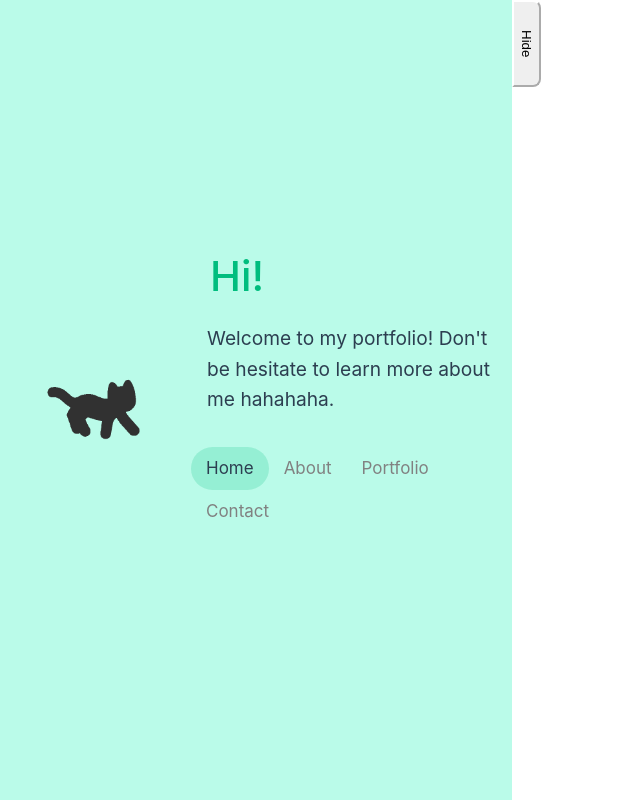
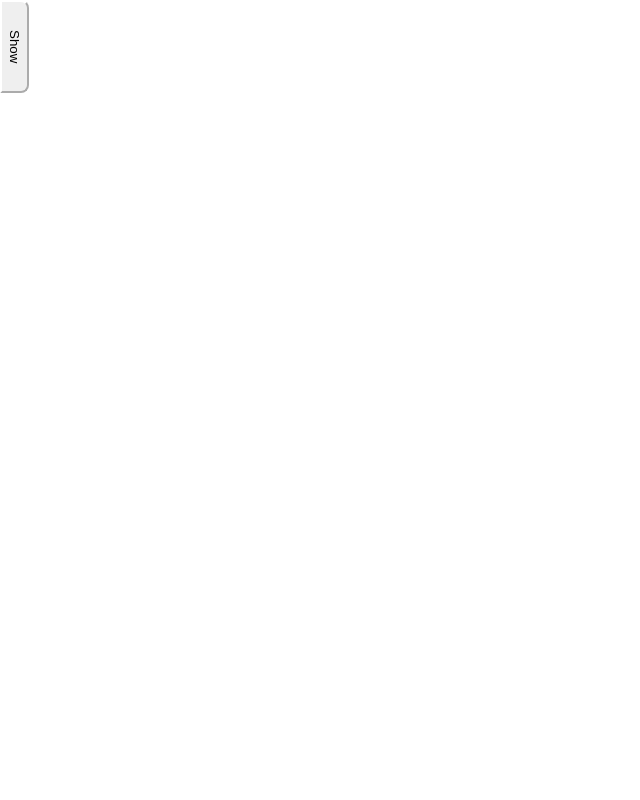
Before and after one commit to pattera4322/pattera_portfolio, a Vue app: page / in a window 1280 px wide. Shown: the whole page, without its empty margins (0-640 px from the left). Built offline with nearby package versions, Linux system fonts and the light colour scheme.

Commit message:
- format

```diff
--- a/src/App.vue
+++ b/src/App.vue
@@ -1,16 +1,51 @@
-<script setup>
+<script>
 import { ref } from "vue";
 import HelloWorld from "./components/HelloWorld.vue";
 
-const showHeader = ref(true);
-const toggleHeader = () => {
-  showHeader.value = !showHeader.value;
+// const showHeader = ref(true);
+// const toggleHeader = () => {
+//   showHeader.value = !showHeader.value;
+// };
+export default {
+  data() {
+    return {
+      showHeader: false,
+    };
+  },
+  components:{
+    HelloWorld
+  },
+  methods: {
+    toggleHeader() {
+      this.showHeader = !this.showHeader;
+      this.adjustMainMargin();
+    },
+    adjustMainMargin() {
+      if (window.innerWidth < 1024) {
+      this.$nextTick(() => {
+        const headerHeight = this.$refs.header.offsetHeight;
+        this.$refs.main.style.marginTop = this.showHeader ? `${headerHeight}px` : '0';
+        this.$refs.button.style.marginTop = this.showHeader ? `${headerHeight}px` : '0';
+      });
+    } else {
+      this.$refs.main.style.marginTop = '0';
+      this.$refs.button.style.marginTop = '0';
+    }
+    },
+  },
+  mounted() {
+    this.adjustMainMargin();
+    window.addEventListener('resize', this.adjustMainMargin);
+  },
+  beforeDestroy() {
+    window.removeEventListener('resize', this.adjustMainMargin);
+  }
 };
 </script>
 
 <template>
   <div :class="{ open: showHeader, container: true }">
-    <header :class="{ open: showHeader }">
+    <header :class="{ open: showHeader }" ref="header">
       <img
         alt="Cat logo"
         class="logo"
@@ -31,11 +66,11 @@ const toggleHeader = () => {
       </div>
     </header>
 
-    <button :class="{ open: showHeader }" @click="toggleHeader">
+    <button :class="{ open: showHeader }" @click="toggleHeader" ref="button">
       {{ showHeader ? "Hide" : "Show" }}
     </button>
 
-    <main :class="{ shift: showHeader }">
+    <main :class="{ shift: showHeader }" ref="main">
       <RouterView />
     </main>
   </div>
@@ -49,22 +84,22 @@ header {
   z-index: 1;
   top: 0;
   left: 0;
-  background-color: #bafbe9;
+  background-color: #c5f1e5;
   overflow-y: hidden;
-  transition: height 0.5s, width 0.5s;
+  transition:  0.5s;
   /* padding-top: 60px; */
   display: flex;
-  flex-direction: row;
+  flex-direction: column;
   align-items: center;
 }
 
 header.open {
-  height: 35vh; /* Use vh units to set height relative to viewport */
+  height: auto; /* Use vh units to set height relative to viewport */
 }
 
 header .logo {
-  display: block;
-  margin: 0 auto 2rem;
+  /* display: block; */
+  margin: 0 auto 0rem;
 }
 
 header .wrapper {
@@ -83,7 +118,7 @@ header nav a {
   display: inline-block;
   padding: 8px 15px;
   text-decoration: none;
-  color: #818181;
+  color: #1a7643;
   transition: color 0.3s;
 }
 
@@ -109,14 +144,14 @@ button {
 }
 
 button.open {
-    top:35vh;
-    margin: auto;
+    /* top: auto;
+    margin: auto; */
     right: 0;
 
   }
 
 button:hover {
-  background-color: hsla(160, 100%, 37%, 0.2);
+  background-color: hsla(0, 0%, 100%, 0.2);
   border-color:  hsla(160, 100%, 37%, 0.2);
 }
 
@@ -126,7 +161,7 @@ main {
 }
 
 main.shift {
-  margin-top: 35vh;
+  margin-top: auto;
   padding-right: 0px;
 }
 
@@ -140,7 +175,7 @@ main.shift {
     padding-top: 60px;
     overflow-x: hidden;
     overflow-y: auto;
-    transition: width 0.5s;
+    transition: width 0.8s;
     flex-direction: row;
   }
 
@@ -170,7 +205,7 @@ main.shift {
 
   button.open {
     writing-mode: vertical-lr;
-    margin: auto;
+    margin-top: 0;
     right: auto;
     left: 40vw;
     top:0;
@@ -179,16 +214,15 @@ main.shift {
   button {
     writing-mode: vertical-lr;
     right: auto;
-    margin: auto;
     left: 0;
-    transition: 0.5s;
+    transition: 0.8s;
     padding: 28px 5px;
     border-radius: 0px 8px 8px 0px;
     top:0;
   }
 
   main {
-    transition: margin-left 0.5s, width 0.5s;
+    transition: margin-left 0.8s, width 0.8s;
     width: 100%;
   }
 
```
